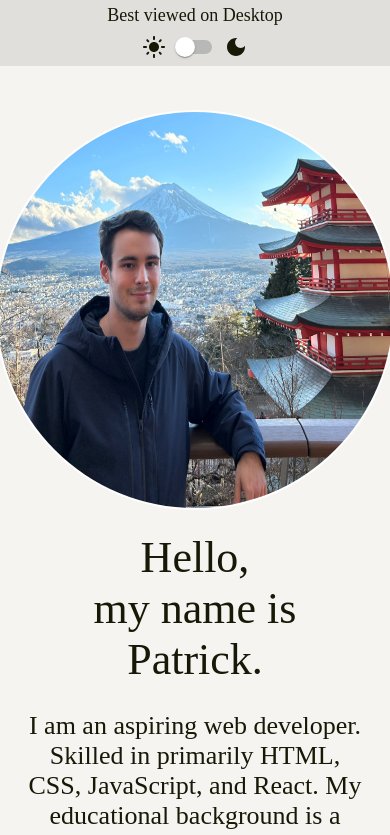
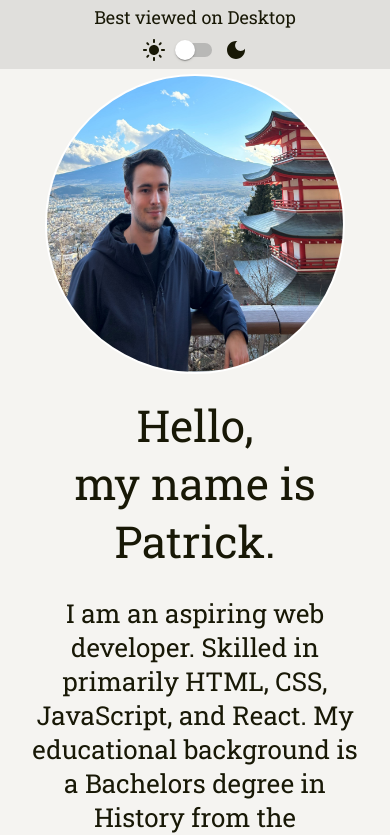
Before and after one commit to pmcmahan1/portfolio, a React (Vite) app: page / in a window 390 px wide. Shown: the top 835 px of the page. Built offline with nearby package versions, Linux system fonts and the light colour scheme.

Commit message:
css changes

```diff
--- a/src/App.jsx
+++ b/src/App.jsx
@@ -212,16 +212,6 @@ function App() {
                   <FaGitSquare size={50} />
                 </IconButton>
               </Tooltip>
-              <Tooltip
-                title="Node.js"
-                disableInteractive
-                disableRipple
-                className="skill-logo"
-              >
-                <IconButton>
-                  <FaNodeJs size={50} />
-                </IconButton>
-              </Tooltip>
             </div>
           </div>
         </div>
--- a/src/App.scss
+++ b/src/App.scss
@@ -2,6 +2,8 @@ $text: #181806;
 $background: #f5f4f1;
 $primary-button: #0d6efd;
 $secondary-button: #f7f8e3;
+
+@import url('https://fonts.googleapis.com/css2?family=Roboto+Slab:wght@100;200;300;400;500;600;700;800;900&display=swap');
 
 //Control darkmode colors here
 .dark {
@@ -34,6 +36,7 @@ $secondary-button: #f7f8e3;
   color: $text;
   display: flex;
   position: relative;
+  font-family: 'Roboto Slab', serif;
 
   .media-warning {
     display: none;
@@ -42,6 +45,7 @@ $secondary-button: #f7f8e3;
     font-size: 18px;
     align-items: center;
     padding-top: 5px;
+    margin-bottom: 5px;
 
     .media-switch {
       margin-top: 2px;
@@ -117,6 +121,7 @@ $secondary-button: #f7f8e3;
 
     .content {
       min-height: 100vh;
+      margin-top: 4em;
     }
 
     .intro {
@@ -124,9 +129,9 @@ $secondary-button: #f7f8e3;
         align-items: center;
         display: flex;
         justify-content: center;
-        margin-top: 1em;
         font-size: 74px;
         gap: 0.5em;
+        padding-left: 10px;
       }
 
       .intro-bodytext {
@@ -356,15 +361,26 @@ $secondary-button: #f7f8e3;
 
   .content {
     min-height: 120vh !important;
+    margin-top: 0 !important;
+  }
+
+  .avatar {
+    width: 300px !important;
+    height: 300px !important;
+  }
+
+  .contact-text{
+    margin-top: 1em !important;
+    gap: 1em !important;
   }
 
   .intro {
     .intro-headtext {
       flex-direction: column-reverse;
       text-align: center;
-      padding: 0em 1em 0em 1em;
-      margin-top: 1em !important;
+      padding: 0em 1em 0em 1em !important;
       font-size: 44px !important;
+
     }
 
     .intro-bodytext {
```
